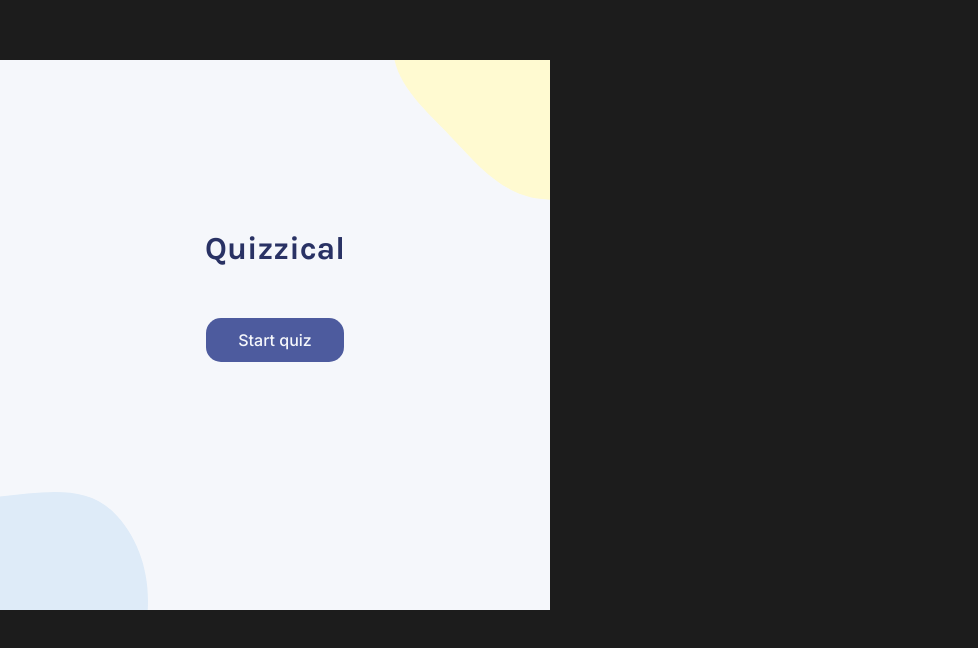
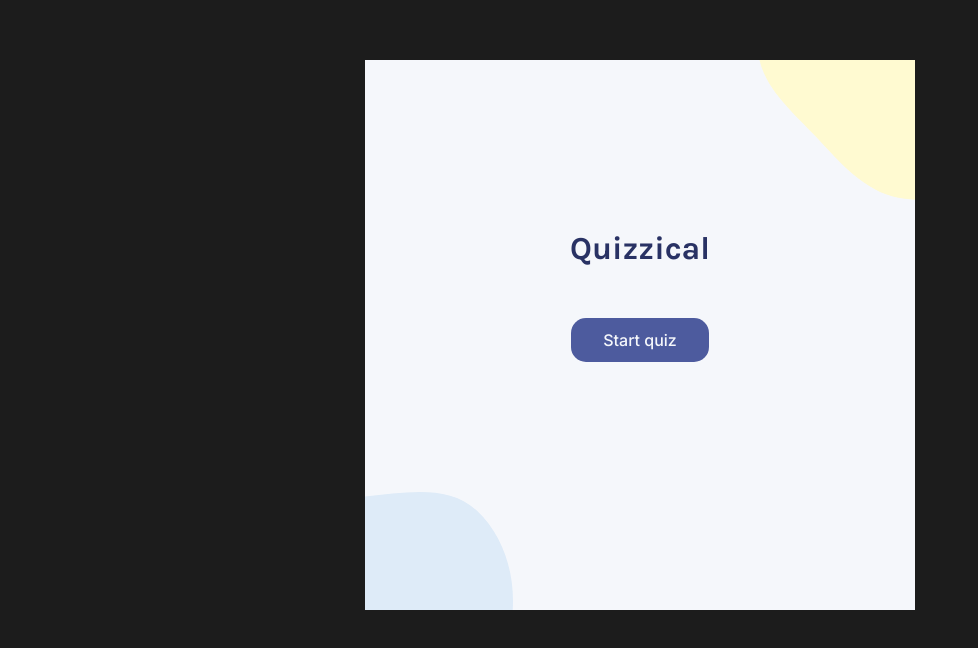
Before and after one commit to qserena/12-solo-project-quizzical, a React (Vite) app: page / in a window 1280 px wide. Shown: the top 648 px of the page, without its empty margins (0-978 px from the left). Built offline with nearby package versions, Linux system fonts and the light colour scheme.

Commit message:
Centered app horizontally.

```diff
--- a/src/index.css
+++ b/src/index.css
@@ -7,6 +7,15 @@ body {
 	background: #1c1c1c;
 	color: #293264;
 	text-align: center;
+	display: flex;
+	flex-direction: column;
+	align-items: center;
+}
+
+#root {
+	width: 100%;
+	display: flex;
+	justify-content: center;
 }
 
 main {
```
